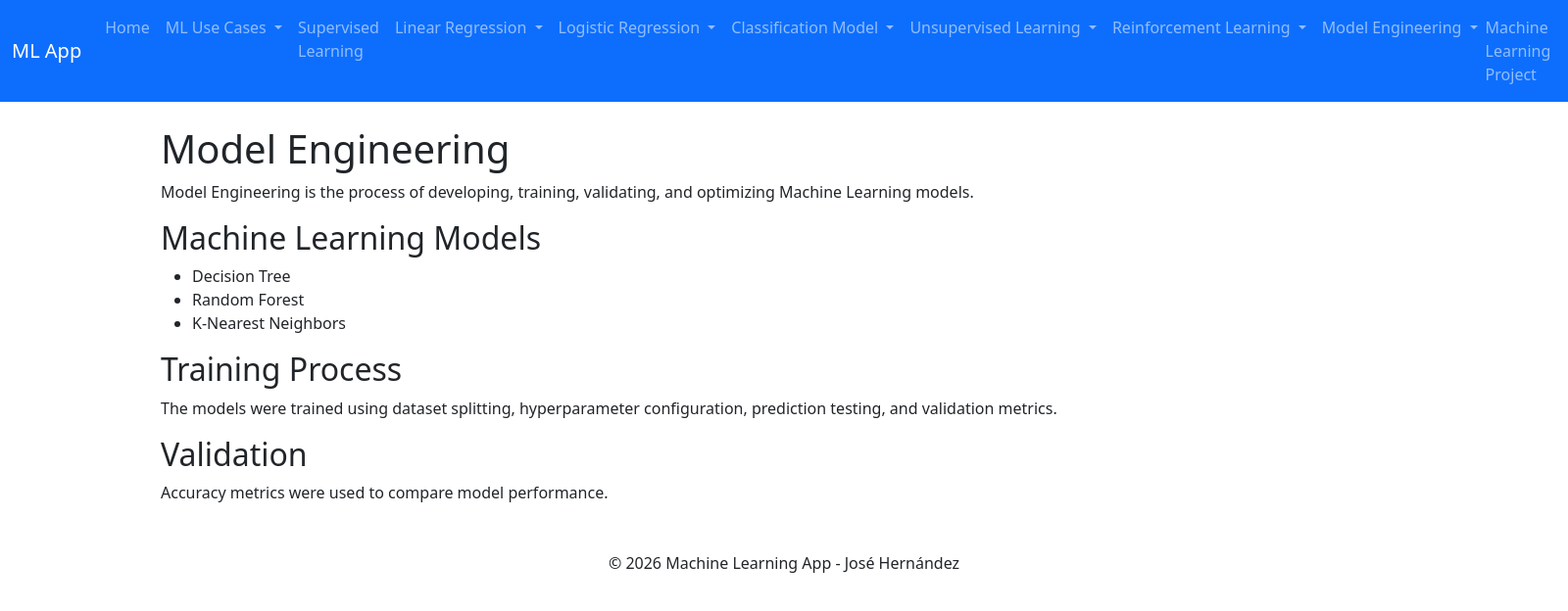
After one commit to JoseRodolfoHernandez/MACHIN-LEARNING, a Flask app: page /model_theory in a window 1600 px wide. The commit adds this page. Shown: the top 624 px of the page at 98% size. Run offline with Flask 3, Linux system fonts and the light colour scheme; parts of the project's set-up code (start-up, migrations or seed data) failed here and were passed over.

Commit message:
Added model engineering module with machine learning comparison

```diff
--- a/app.py
+++ b/app.py
@@ -4,6 +4,7 @@ from jobs import logistic_regression
 from jobs import classification_model
 from jobs import clustering
 from jobs import reinforcement_learning
+from jobs import model_engineering
 
 app = Flask(__name__)
 
@@ -148,6 +149,25 @@ def reinforcement_app():
     )
 
 # =========================
+# MODEL ENGINEERING
+# =========================
+
+@app.route("/model_theory")
+def model_theory():
+    return render_template("model_theory.html")
+
+
+@app.route("/model_engineering")
+def model_engineering_view():
+
+    results = model_engineering.train_models()
+
+    return render_template(
+        "model_engineering.html",
+        results=results
+    )
+
+# =========================
 # MAIN
 # =========================
 if __name__ == "__main__":
--- a/templates/menu.html
+++ b/templates/menu.html
@@ -112,6 +112,27 @@
                             </ul>
                         </li>
 
+                        <!-- MODEL ENGINEERING -->
+                        <li class="nav-item dropdown">
+                            <a class="nav-link dropdown-toggle" href="#" data-bs-toggle="dropdown">
+                                Model Engineering
+                            </a>
+
+                            <ul class="dropdown-menu">
+                                <li>
+                                    <a class="dropdown-item" href="/model_theory">
+                                        Model Development
+                                    </a>
+                                </li>
+
+                                <li>
+                                    <a class="dropdown-item" href="/model_engineering">
+                                        Model Comparison
+                                    </a>
+                                </li>
+                            </ul>
+                        </li>
+
                         <span class="navbar-text">
                             Machine Learning Project
                         </span>
--- /dev/null
+++ b/templates/model_theory.html
@@ -0,0 +1,38 @@
+{% extends 'menu.html' %}
+
+{% block content %}
+
+<div class="container">
+
+    <h1 class="mt-4">Model Engineering</h1>
+
+    <p>
+        Model Engineering is the process of developing,
+        training, validating, and optimizing Machine Learning models.
+    </p>
+
+    <h2>Machine Learning Models</h2>
+
+    <ul>
+        <li>Decision Tree</li>
+        <li>Random Forest</li>
+        <li>K-Nearest Neighbors</li>
+    </ul>
+
+    <h2>Training Process</h2>
+
+    <p>
+        The models were trained using dataset splitting,
+        hyperparameter configuration, prediction testing,
+        and validation metrics.
+    </p>
+
+    <h2>Validation</h2>
+
+    <p>
+        Accuracy metrics were used to compare model performance.
+    </p>
+
+</div>
+
+{% endblock %}
```
Also changed, not shown: jobs/model_engineering.py (added, +123 -0 lines), templates/model_engineering.html (added, +40 -0 lines).
